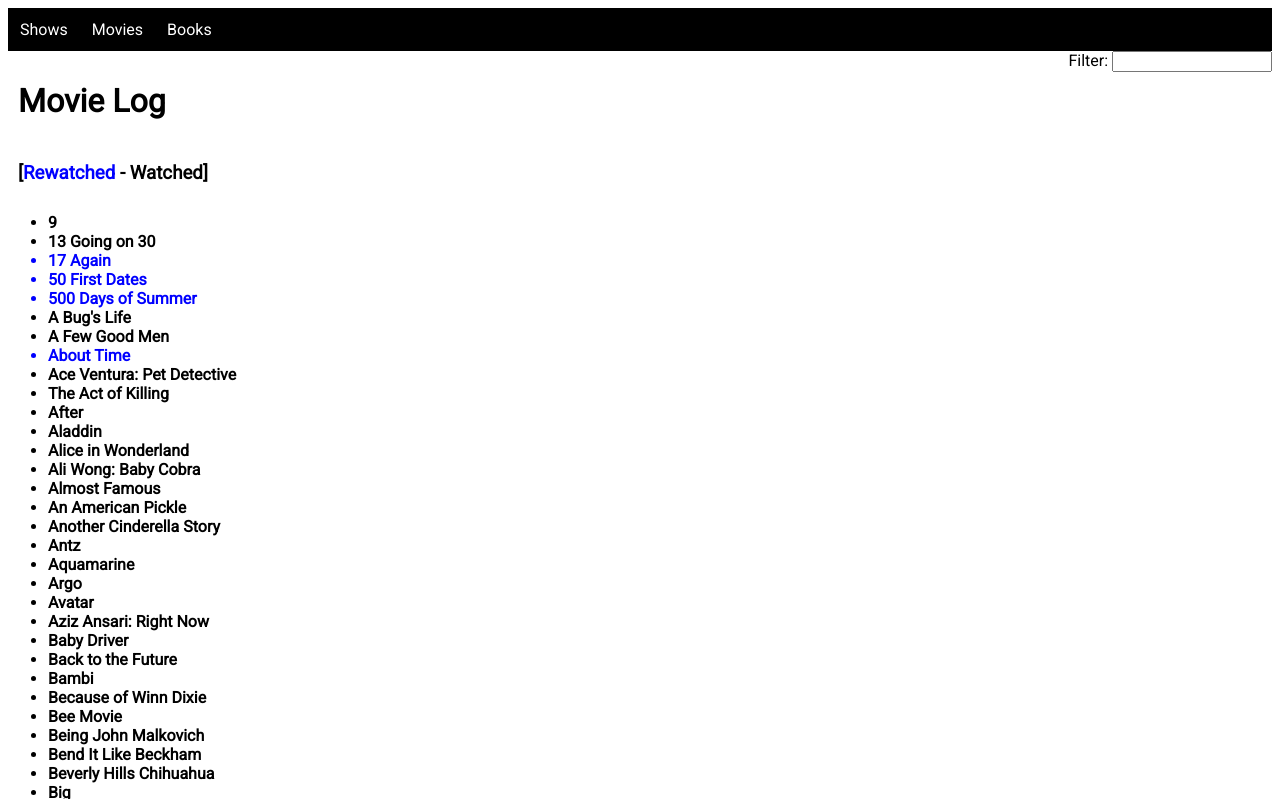
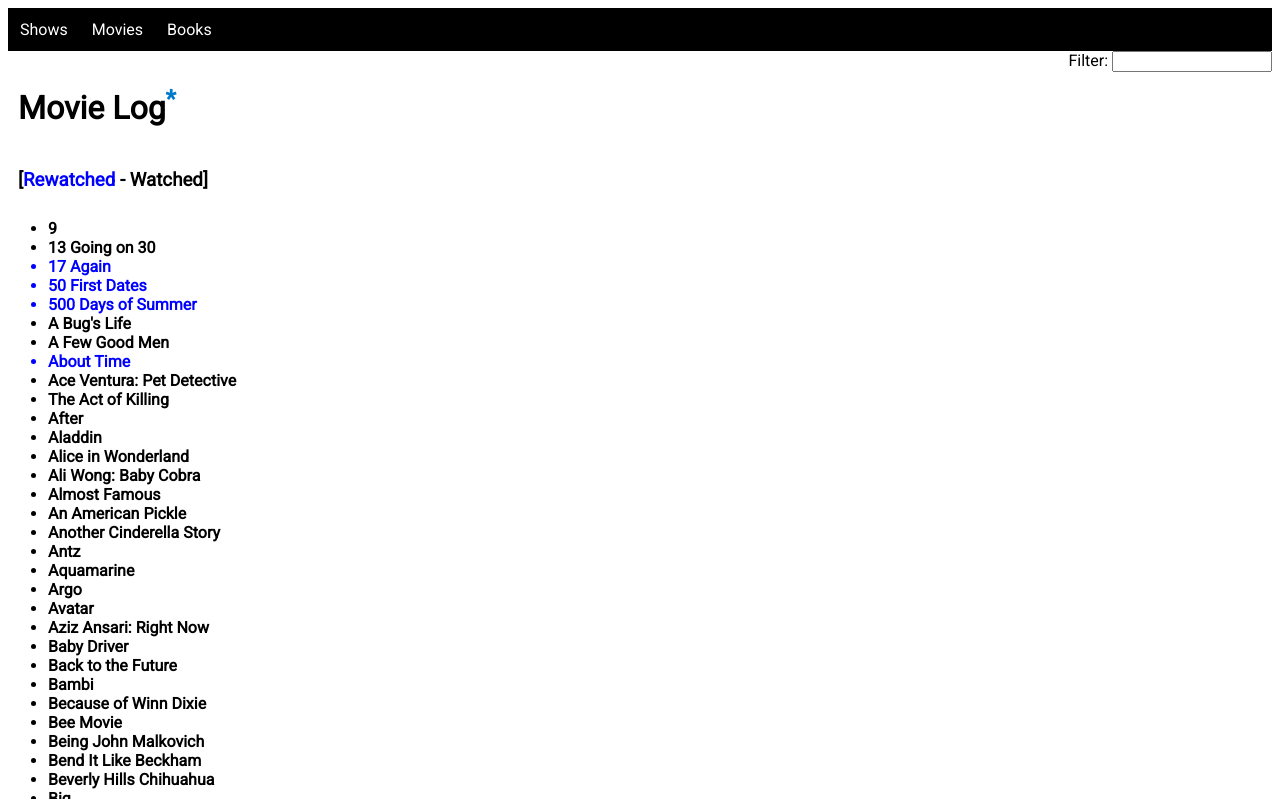
Before and after one commit to Nathansbud/MediaLog, a plain HTML site: page index.html in a window 1280 px wide. Both pictures are taken after a click on the link "Movies". Shown: the top 799 px of the page. Drawn offline with Linux system fonts and the light colour scheme.

Commit message:
add letterboxd link to movies tab

```diff
--- a/index.html
+++ b/index.html
@@ -25,7 +25,7 @@
         </ul>
     </div>
     <div id="movies">
-        <h1>Movie Log</h1>
+        <h1>Movie Log<sup><a href="https://letterboxd.com/nathansbud/films/by/date/">*</a></sup></h1>
         <h3 class='legend'>[<span class='rewatched'>Rewatched</span> - <span>Watched</span>]</h3>
         <ul id="movie_list">
        </ul>
```
